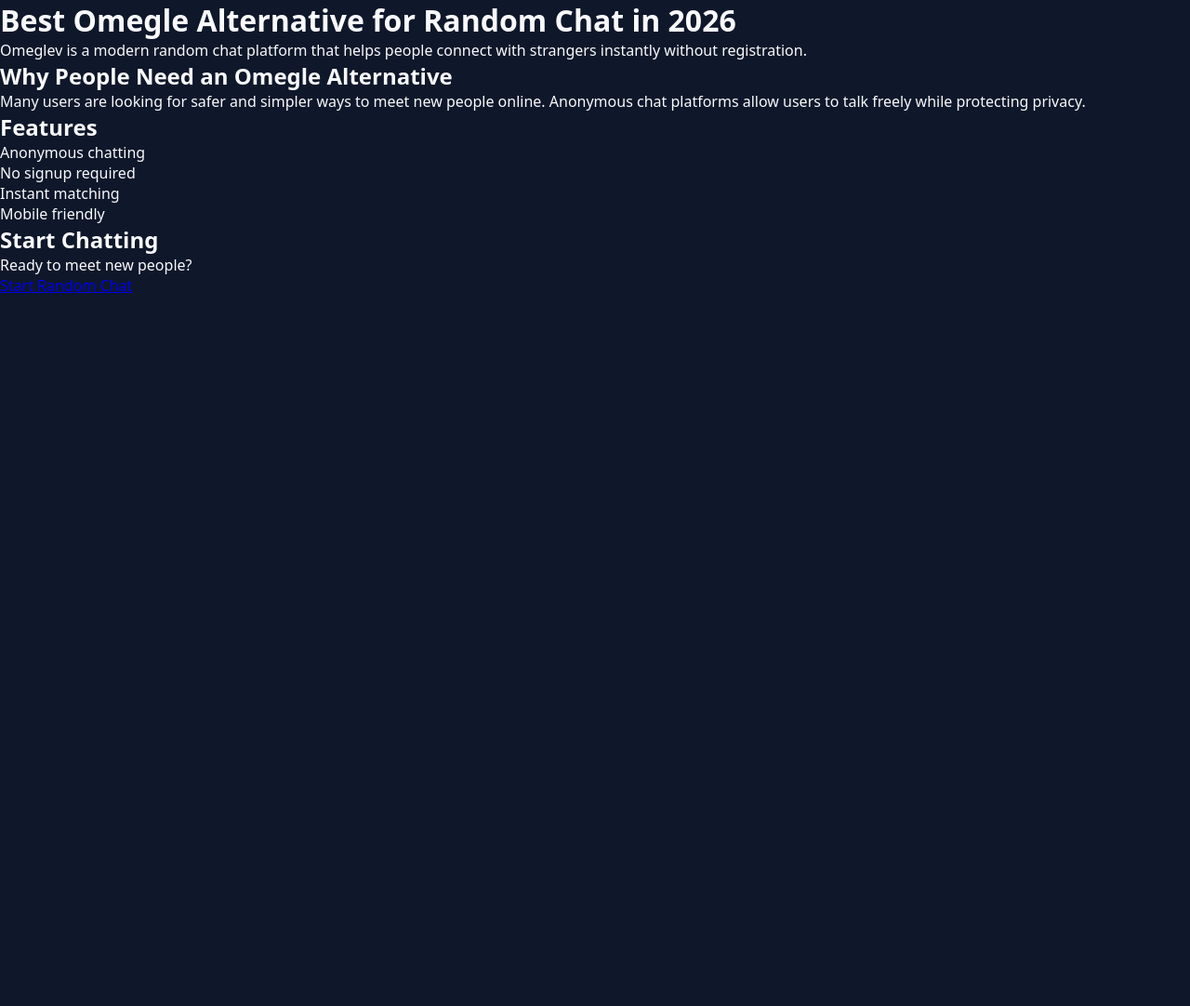
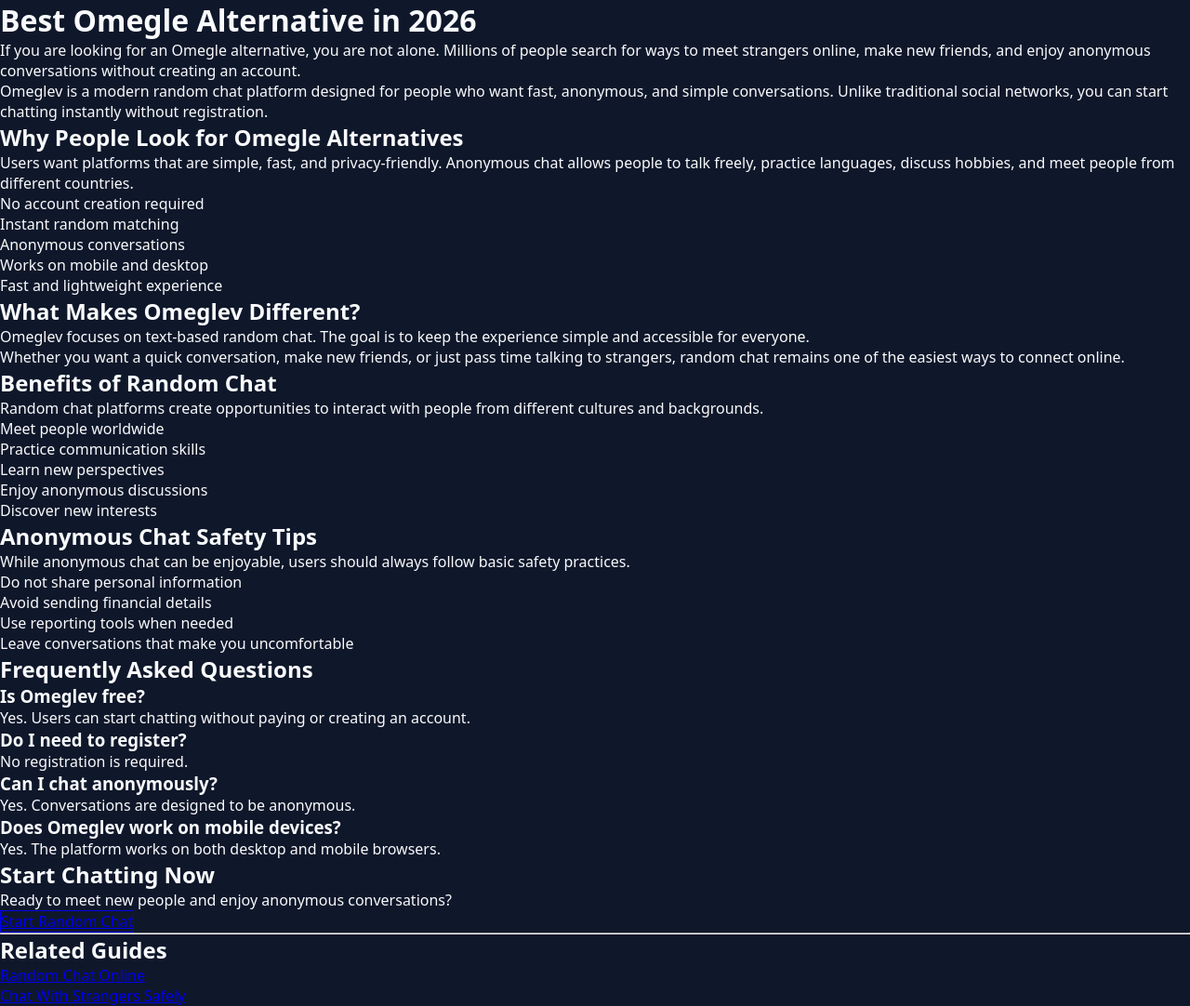
Before and after one commit to AkhilSharma11681/p1, a Next.js app: page /blog/omegle-alternative in a window 1280 px wide. Shown: the whole page at 93% size. Before the commit the page ends 800 px from the top, so only its background shows below. Built offline with nearby package versions, Linux system fonts and the light colour scheme.

Commit message:
Add SEO content for omegle alternative page

```diff
--- a/app/blog/omegle-alternative/page.tsx
+++ b/app/blog/omegle-alternative/page.tsx
@@ -2,47 +2,139 @@
 import Link from "next/link";
 
 export const metadata: Metadata = {
-  title: "Best Omegle Alternative for Random Chat in 2026",
+  title: "Best Omegle Alternative in 2026 | Anonymous Random Chat",
   description:
-    "Looking for the best Omegle alternative? Chat anonymously with strangers online without signup.",
+    "Looking for the best Omegle alternative? Discover anonymous random chat, meet new people instantly, and start chatting without signup.",
 };
 
-export default function Page() {
+export default function OmegleAlternativePage() {
   return (
-    <main className="max-w-4xl mx-auto p-6">
-      <h1>Best Omegle Alternative for Random Chat in 2026</h1>
+    <main className="max-w-4xl mx-auto px-6 py-10">
+      <h1>Best Omegle Alternative in 2026</h1>
 
       <p>
-        Omeglev is a modern random chat platform that helps people
-        connect with strangers instantly without registration.
+        If you are looking for an Omegle alternative, you are not alone.
+        Millions of people search for ways to meet strangers online,
+        make new friends, and enjoy anonymous conversations without
+        creating an account.
       </p>
 
-      <h2>Why People Need an Omegle Alternative</h2>
+      <p>
+        Omeglev is a modern random chat platform designed for people
+        who want fast, anonymous, and simple conversations. Unlike
+        traditional social networks, you can start chatting instantly
+        without registration.
+      </p>
+
+      <h2>Why People Look for Omegle Alternatives</h2>
 
       <p>
-        Many users are looking for safer and simpler ways to meet new
-        people online. Anonymous chat platforms allow users to talk
-        freely while protecting privacy.
+        Users want platforms that are simple, fast, and privacy-friendly.
+        Anonymous chat allows people to talk freely, practice languages,
+        discuss hobbies, and meet people from different countries.
       </p>
 
-      <h2>Features</h2>
+      <ul>
+        <li>No account creation required</li>
+        <li>Instant random matching</li>
+        <li>Anonymous conversations</li>
+        <li>Works on mobile and desktop</li>
+        <li>Fast and lightweight experience</li>
+      </ul>
+
+      <h2>What Makes Omeglev Different?</h2>
+
+      <p>
+        Omeglev focuses on text-based random chat. The goal is to keep
+        the experience simple and accessible for everyone.
+      </p>
+
+      <p>
+        Whether you want a quick conversation, make new friends, or just
+        pass time talking to strangers, random chat remains one of the
+        easiest ways to connect online.
+      </p>
+
+      <h2>Benefits of Random Chat</h2>
+
+      <p>
+        Random chat platforms create opportunities to interact with people
+        from different cultures and backgrounds.
+      </p>
 
       <ul>
-        <li>Anonymous chatting</li>
-        <li>No signup required</li>
-        <li>Instant matching</li>
-        <li>Mobile friendly</li>
+        <li>Meet people worldwide</li>
+        <li>Practice communication skills</li>
+        <li>Learn new perspectives</li>
+        <li>Enjoy anonymous discussions</li>
+        <li>Discover new interests</li>
       </ul>
 
-      <h2>Start Chatting</h2>
+      <h2>Anonymous Chat Safety Tips</h2>
 
       <p>
-        Ready to meet new people?
+        While anonymous chat can be enjoyable, users should always follow
+        basic safety practices.
       </p>
 
-      <Link href="/chat">
+      <ul>
+        <li>Do not share personal information</li>
+        <li>Avoid sending financial details</li>
+        <li>Use reporting tools when needed</li>
+        <li>Leave conversations that make you uncomfortable</li>
+      </ul>
+
+      <h2>Frequently Asked Questions</h2>
+
+      <h3>Is Omeglev free?</h3>
+      <p>
+        Yes. Users can start chatting without paying or creating an account.
+      </p>
+
+      <h3>Do I need to register?</h3>
+      <p>
+        No registration is required.
+      </p>
+
+      <h3>Can I chat anonymously?</h3>
+      <p>
+        Yes. Conversations are designed to be anonymous.
+      </p>
+
+      <h3>Does Omeglev work on mobile devices?</h3>
+      <p>
+        Yes. The platform works on both desktop and mobile browsers.
+      </p>
+
+      <h2>Start Chatting Now</h2>
+
+      <p>
+        Ready to meet new people and enjoy anonymous conversations?
+      </p>
+
+      <Link
+        href="/chat"
+        className="inline-block mt-4 px-5 py-3 rounded-lg border"
+      >
         Start Random Chat
       </Link>
+
+      <hr className="my-10" />
+
+      <h2>Related Guides</h2>
+
+      <ul>
+        <li>
+          <Link href="/blog/random-chat">
+            Random Chat Online
+          </Link>
+        </li>
+        <li>
+          <Link href="/blog/chat-with-strangers">
+            Chat With Strangers Safely
+          </Link>
+        </li>
+      </ul>
     </main>
   );
 }
```
